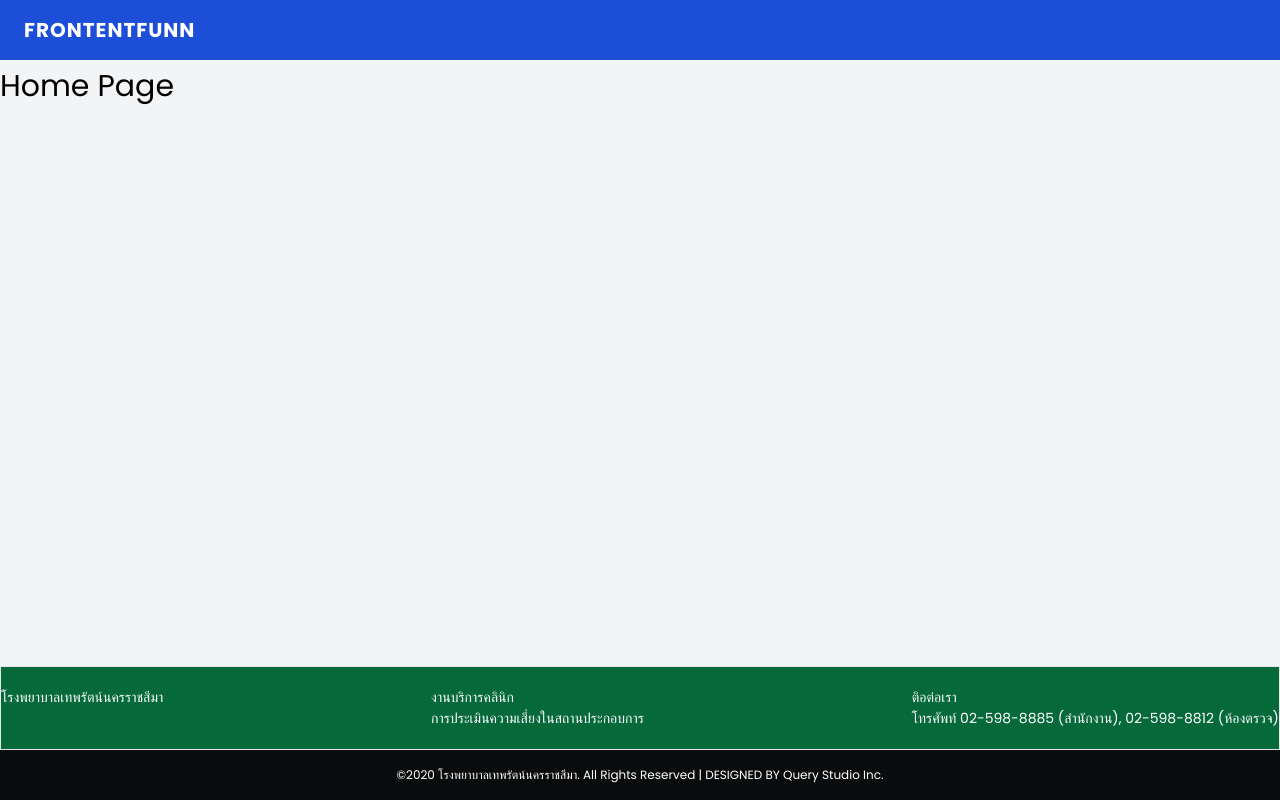
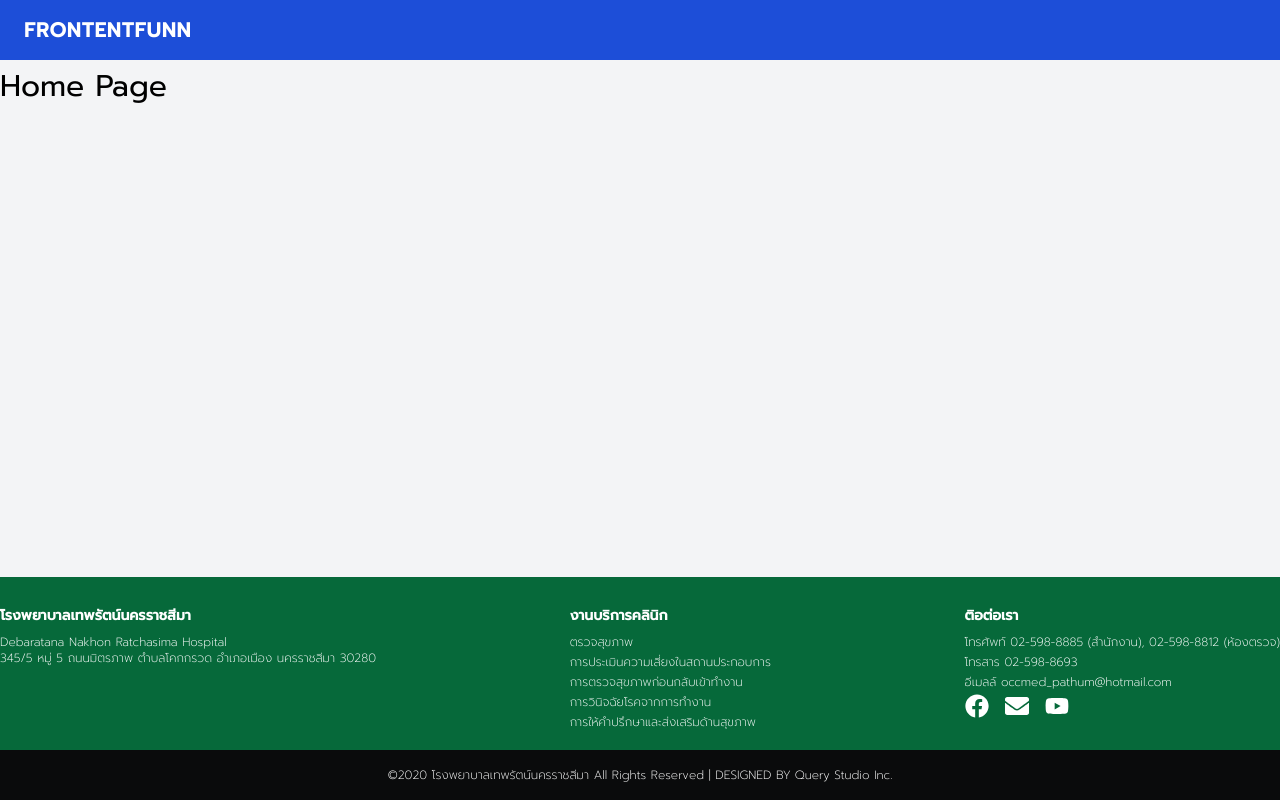
Before and after one commit to sanyath007/next-ts-demo01, a Next.js app: page / in a window 1280 px wide. Built offline with nearby package versions, Linux system fonts and the light colour scheme.

Commit message:
Add new font to global.css and add additional components to footer component

```diff
--- a/components/footer.tsx
+++ b/components/footer.tsx
@@ -1,36 +1,53 @@
-
+import { FaFacebook, FaEnvelope, FaYoutube } from 'react-icons/fa'
 
 export default function Footer () {
     return (
         <footer className="bottom-0 absolute w-full" style={{ background: '#06693a'}}>
             <div className="container mx-auto text-white" style={{ fontSize: '0.875rem' }}>
-                <div className="flex flex-col border">
+                <div className="flex flex-col">
                     <div className="flex flex-row justify-between py-5">
                         {/* Col */}
                         <div className="flex flex-col">
-                            <h2>โรงพยาบาลเทพรัตน์นครราชสีมา</h2>
-                            <div></div>
+                            <h2 className="font-bold text-md my-2">โรงพยาบาลเทพรัตน์นครราชสีมา</h2>
+                            <div className="text-xs font-light">
+                                Debaratana Nakhon Ratchasima Hospital
+                                <p>345/5 หมู่ 5 ถนนมิตรภาพ ตำบลโคกกรวด อำเภอเมือง นครราชสีมา 30280</p>
+                            </div>
                         </div>
                         {/* Col */}
                         <div className="flex flex-col">
-                            <h2>งานบริการคลินิก</h2>
-                            <ul>
-                                <li><a href="">การประเมินความเสี่ยงในสถานประกอบการ</a></li>
+                            <h2 className="font-bold text-md my-2">งานบริการคลินิก</h2>
+                            <ul className="text-xs font-light space-y-1">
+                                <li><a href="#" className="hover:text-gray-400">ตรวจสุขภาพ</a></li>
+                                <li><a href="#" className="hover:text-gray-400">การประเมินความเสี่ยงในสถานประกอบการ</a></li>
+                                <li><a href="#" className="hover:text-gray-400">การตรวจสุขภาพก่อนกลับเข้าทำงาน</a></li>
+                                <li><a href="#" className="hover:text-gray-400">การวินิจฉัยโรคจากการทำงาน</a></li>
+                                <li><a href="#" className="hover:text-gray-400">การให้คำปรึกษาและส่งเสริมด้านสุขภาพ</a></li>
                             </ul>
                         </div>
                         {/* Col */}
                         <div className="flex flex-col">
-                            <h2>ติอต่อเรา</h2>
-                            <ul>
+                            <h2 className="font-bold text-md my-2">ติอต่อเรา</h2>
+                            <ul className="text-xs font-light space-y-1">
                                 <li>โทรศัพท์ 02-598-8885 (สำนักงาน), 02-598-8812 (ห้องตรวจ)</li>
+                                <li>โทรสาร 02-598-8693</li>
+                                <li>อีเมลล์ occmed_pathum@hotmail.com</li>
                             </ul>
+                            <div className="social-icons flex gap-4 mt-1 text-2xl">
+                                <a href="#" className="hover:text-gray-300"><FaFacebook /></a>
+                                <a href="#" className="hover:text-gray-300"><FaEnvelope /></a>
+                                <a href="#" className="hover:text-gray-300"><FaYoutube /></a>
+                            </div>
                         </div>
                     </div>
                 </div>
             </div>
             <div style={{ background: '#0a0b0c' }}>
-                <div className="container mx-auto text-white text-center py-4" style={{ fontSize: '12px' }}>
-                    ©2020 โรงพยาบาลเทพรัตน์นครราชสีมา. All Rights Reserved | DESIGNED BY <a href="https://www.click-end.com/" target="_blank">Query Studio Inc.</a>
+                <div className="container mx-auto text-white text-center font-light py-4" style={{ fontSize: '12px' }}>
+                    ©2020 โรงพยาบาลเทพรัตน์นครราชสีมา All Rights Reserved | DESIGNED BY
+                    <a href="https://www.click-end.com/" target="_blank" rel="noreferrer" className="ml-1">
+                        Query Studio Inc.
+                    </a>
                 </div>
             </div>
         </footer>
--- a/styles/globals.css
+++ b/styles/globals.css
@@ -1,4 +1,4 @@
-@import url('https://fonts.googleapis.com/css2?family=Poppins:ital,wght@0,200;0,300;0,400;0,500;0,600;0,700;1,800&display=swap');
+@import url('https://fonts.googleapis.com/css2?family=Poppins:ital,wght@0,200;0,300;0,400;0,500;0,600;0,700;1,800&family=Prompt:wght@200;400;500&display=swap');
 
 @tailwind base;
 @tailwind components;
@@ -15,6 +15,7 @@ body {
   max-width: 100vw;
   overflow-x: hidden;
   font-family: 'Poppins', sans-serif;
+  font-family: 'Prompt', sans-serif;
 }
 
 a {
```
Also changed, not shown: 1 other file (tests, documents, lock files or other folders).
